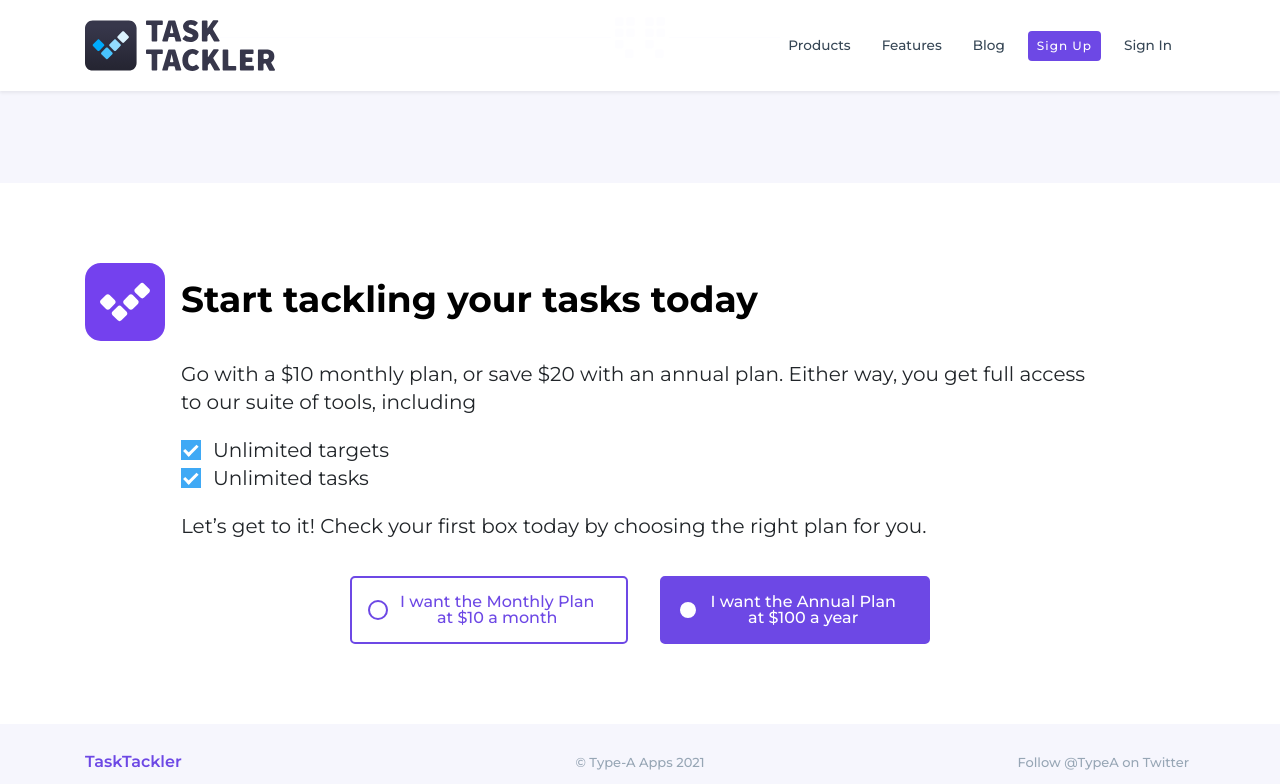
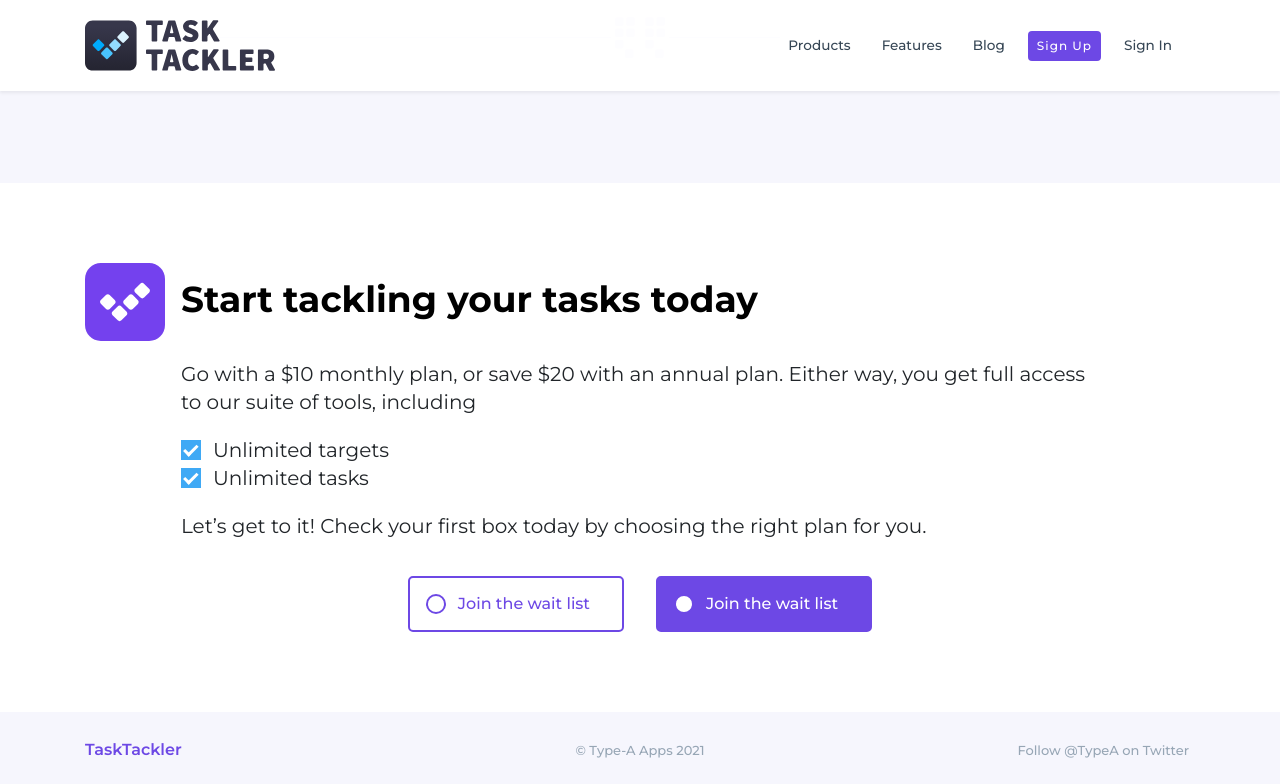
Before and after one commit to MarinaNitze/tasktackler-website, a Jekyll site: the page built from index.html, in a window 1280 px wide and 900 px high, scrolled down 3967 px, cut to the strip 0-784 px from the top of the window. Built offline with Jekyll 4.4.1, drawn with Linux system fonts in a browser that asks for light colours; a script that is not in the unit is left out; some of the changed text lies outside the part shown.

Commit message:
Added mailing list sign up

```diff
--- a/_layouts/default.html
+++ b/_layouts/default.html
@@ -33,7 +33,7 @@
               <li class="nav-item"><a class="nav-link js-scroll-trigger" href="#products">Products</a></li>
               <li class="nav-item"><a class="nav-link js-scroll-trigger" href="#features">Features</a></li>
               <li class="nav-item"><a class="nav-link js-scroll-trigger" href="/blog">Blog</a></li>
-              <li class="nav-item"><a class="btn-cta nav-link js-scroll-trigger" href="#signup">Sign Up</a></li>
+              <li class="nav-item"><a class="btn-cta nav-link js-scroll-trigger" href="https://mailchi.mp/tasktackler/tasktackler-wait-list-signup">Sign Up</a></li>
 			  <li class="nav-item"><a class="nav-link js-scroll-trigger" href="/blog">Sign In</a></li>
             </ul>
           </div>
--- a/index.html
+++ b/index.html
@@ -12,7 +12,7 @@ title: "TaskTackler: The Task App for the Detail-Oriented"
                 <h1>Meet TaskTackler</h1>
                 <p>The task app for people who love lists.</p>
                 <div class="tt-hero-cta">
-                  <a href="" class="tt-btn tt-btn--big tt-btn-todo tt-btn-todo--square"><span></span> Start your 7 day trial</a>
+                  <a href="https://mailchi.mp/tasktackler/tasktackler-wait-list-signup" class="tt-btn tt-btn--big tt-btn-todo tt-btn-todo--square" target="new"><span></span> Join the wait list</a>
                 </div>
               </div>
               <div class="col-md-6">
@@ -162,7 +162,7 @@ title: "TaskTackler: The Task App for the Detail-Oriented"
                   <h2>ABO - Always Be Optimizing</h2>
                   <p>Subscribe to the TaskTackler Blog for best practices in general productivity, and tips on how to best use the app.</p>
                   <div class="tt-blog-cta">
-                    <a href="" class="tt-btn tt-btn--big tt-btn-todo tt-btn-todo--square"><span></span> Subscribe to our blog</a>
+                    <a href="/blog" class="tt-btn tt-btn--big tt-btn-todo tt-btn-todo--square"><span></span> Subscribe to our blog</a>
                   </div>
                 </div>
               </div>
@@ -241,8 +241,8 @@ title: "TaskTackler: The Task App for the Detail-Oriented"
               <p><strong>Let’s get to it! Check your first box today by choosing the right plan for you.</strong></p>
             </div>
             <div class="tt-pricing-options">
-              <a href="" class="tt-btn tt-btn--big tt-btn-todo tt-btn-todo--round tt-btn-todo--secondary"><span></span> I&nbsp;want&nbsp;the&nbsp;Monthly&nbsp;Plan<br />at&nbsp;$10&nbsp;a&nbsp;month</a>
-              <a href="" class="tt-btn tt-btn--big tt-btn-todo tt-btn-todo--round"><span></span> I&nbsp;want&nbsp;the&nbsp;Annual&nbsp;Plan<br />at&nbsp;$100&nbsp;a&nbsp;year</a>
+              <a href="https://mailchi.mp/tasktackler/tasktackler-wait-list-signup" class="tt-btn tt-btn--big tt-btn-todo tt-btn-todo--round tt-btn-todo--secondary" target="new"><span></span> Join the wait list</a>
+              <a href="https://mailchi.mp/tasktackler/tasktackler-wait-list-signup" class="tt-btn tt-btn--big tt-btn-todo tt-btn-todo--round" target="new"><span></span> Join the wait list</a>
             </div>
           </div>
         </div>
```
